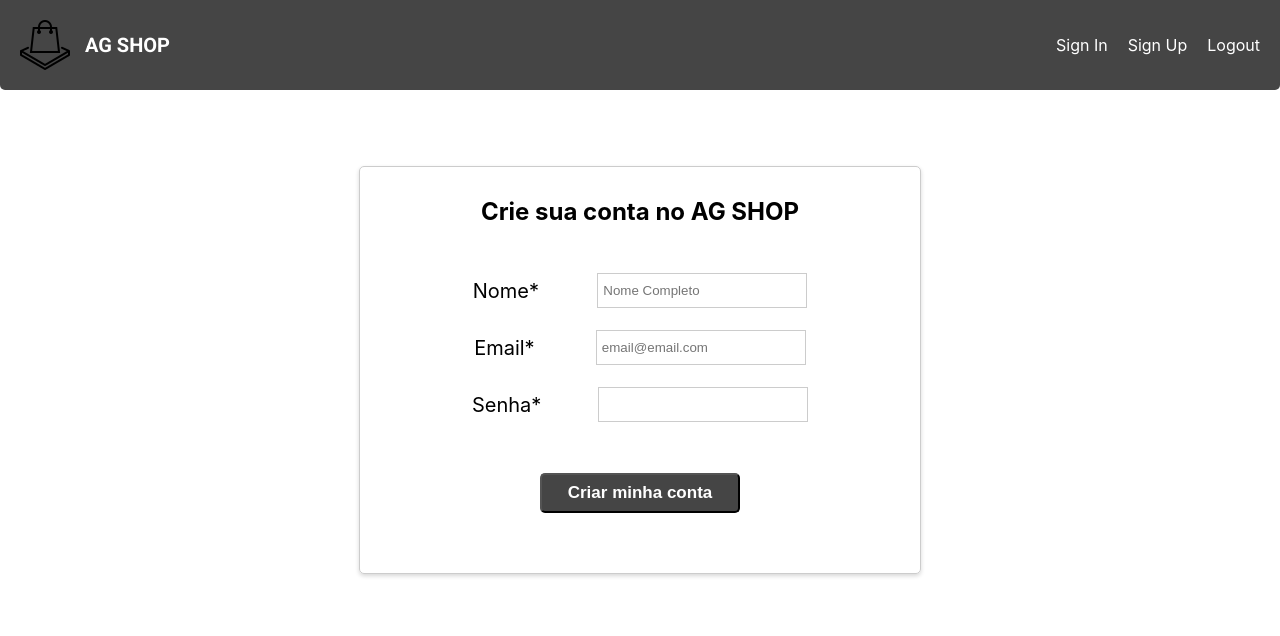
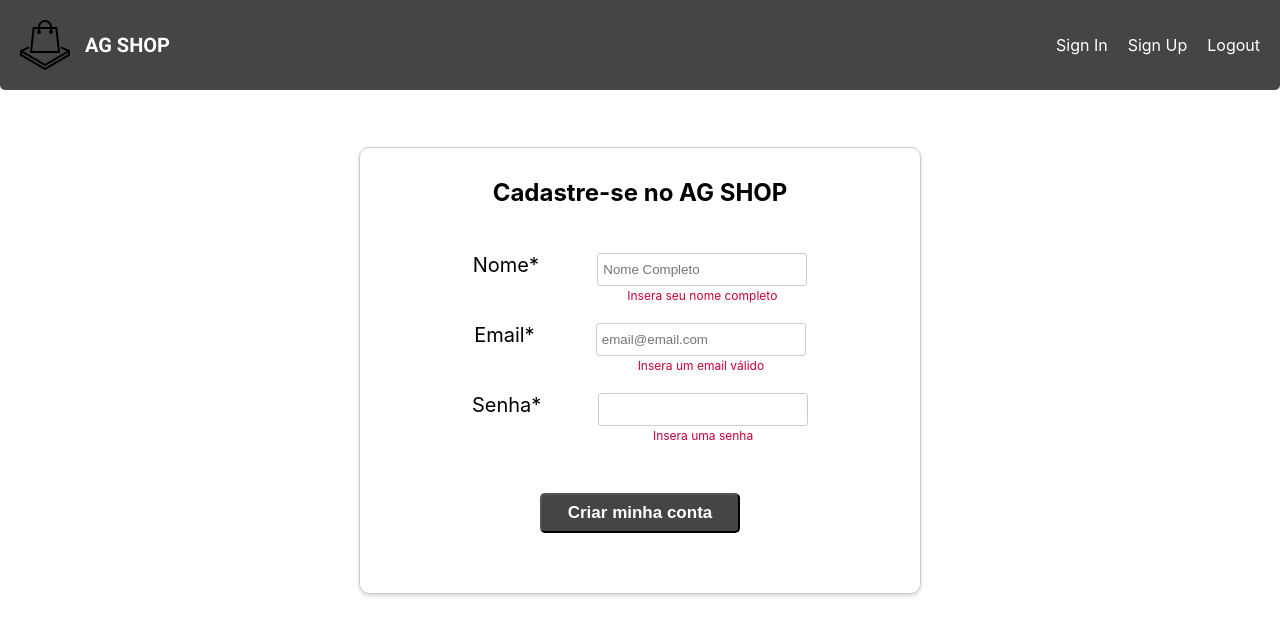
Before and after one commit to AlainNgauthier/ag-ecommerce, a React (Create React App) app in the folder client/: page /signup in a window 1280 px wide. Shown: the top 636 px of the page. Built offline with nearby package versions, Linux system fonts and the light colour scheme.

Commit message:
validation form of sign up - part 1

```diff
--- a/client/src/components/Navbar.js
+++ b/client/src/components/Navbar/Navbar.js
@@ -1,7 +1,7 @@
 import React from 'react';
 import './Navbar.css';
 import { Link } from 'react-router-dom';
-import Logo from '../assets/logo.png';
+import Logo from '../../assets/logo.png';
 
 function Navbar() {
     return(
--- a/client/src/components/Signup.js
+++ /dev/null
@@ -1,42 +0,0 @@
-import React from 'react';
-import './Signup.css';
-
-function Signup() {
-    return(
-        <div className="main">
-            <div className="main__content">
-                <h2>Crie sua conta no AG SHOP</h2>
-                <form className="form">
-                    <div className="form--div">
-                        <label>Nome* </label>
-                        <input
-                            className="form--input"
-                            type="text"
-                            placeholder="Nome Completo"
-                        />
-                    </div>
-                    <div className="form--div">
-                        <label>Email* </label>
-                        <input
-                            className="form--input"
-                            type="text"
-                            placeholder="email@email.com"
-                        />
-                    </div>
-                    <div className="form--div">
-                        <label>Senha* </label>
-                        <input
-                            className="form--input"
-                            type="text"
-                        />
-                    </div>
-                    <button
-                        className="form--btn"
-                    >Criar minha conta</button>
-                </form>
-            </div>
-        </div>
-    )
-}
-
-export default Signup;
--- a/client/src/components/Signup.css
+++ b/client/src/components/Signup/Signup.css
@@ -15,7 +15,7 @@
   justify-content: center;
   gap: 16px;
   border: solid 1px #ccc;
-  border-radius: 5px;
+  border-radius: 10px;
   box-shadow: 0 2px 4px #00000029;
 }
 
@@ -32,11 +32,18 @@
 
 .form--div {
   width: 370px;
-  height: 37px;
+  height: 50px;
   display: flex;
   justify-content: space-around;
+  /*align-items: center;*/
+  gap: 23px;
+}
+
+.form--div--input {
+  display: flex;
+  flex-direction: column;
   align-items: center;
-  gap: 23px;
+  gap: 2px;
 }
 
 .form--input {
@@ -44,7 +51,13 @@
   height: 35px;
   padding-left: 5px;
   border: 1px solid #ccc;
+  border-radius: 3px;
   outline: none;
+}
+
+.form--invalid {
+  font-size: 12px;
+  color: #c70039;
 }
 
 .form--btn {
--- /dev/null
+++ b/client/src/components/Signup/Signup.js
@@ -0,0 +1,91 @@
+import React, { useState } from 'react';
+import './Signup.css';
+
+function Signup() {
+
+    const [isValid, setIsValid] = useState(false);
+    const[values, setValues] = useState({
+        username: '',
+        email: '',
+        password: '',
+    });
+
+    const handleChange = (e) => {
+        //event.persist();
+        const { name, value } = e.target;
+        setValues({
+            ...values,
+            [name]: value
+        })
+    }
+
+    function handleSubmit(e) {
+        e.preventDefault();
+        if(values.username && values.email && values.password){
+            console.log('Submetido');
+            setIsValid(true);
+        }
+    }
+
+    return(
+        <div className="main">
+            <div className="main__content">
+                <h2>Cadastre-se no AG SHOP</h2>
+                <form className="form" onSubmit={handleSubmit}>
+                    <div className="form--div">
+                        <label htmlFor="username">Nome* </label>
+                        <div className="form--div--input">
+                            <input
+                                id="username"
+                                className="form--input"
+                                type="text"
+                                name="username"
+                                placeholder="Nome Completo"
+                                value={values.username}
+                                onChange={handleChange}
+                            />
+                            {!values.username.trim() &&
+                                (<span className="form--invalid">Insera seu nome completo</span>)}
+                        </div>
+                    </div>
+                    <div className="form--div">
+                        <label htmlFor="email">Email* </label>
+                        <div className="form--div--input">
+                            <input
+                                id="email"
+                                className="form--input"
+                                type="email"
+                                name="email"
+                                placeholder="email@email.com"
+                                value={values.email}
+                                onChange={handleChange}
+                            />
+                            {!values.email.trim() &&
+                                (<span className="form--invalid">Insera um email válido</span>)}
+                        </div>
+                    </div>
+                    <div className="form--div">
+                        <label htmlFor="password">Senha* </label>
+                        <div className="form--div--input">
+                            <input
+                                id="password"
+                                className="form--input"
+                                type="password"
+                                name="password"
+                                value={values.password}
+                                onChange={handleChange}
+                            />
+                            {!values.password.trim() &&
+                                (<span className="form--invalid">Insera uma senha</span>)}
+                        </div>
+                    </div>
+                    <button
+                        className="form--btn"
+                        type="submit">Criar minha conta</button>
+                </form>
+            </div>
+        </div>
+    )
+}
+
+export default Signup;
```
Also changed, not shown: client/src/components/Routes.js (+4 -4 lines), client/src/components/Checkout/Checkout.js (renamed from client/src/components/Checkout.js), client/src/components/Context/context.js (added), client/src/components/Footer/Footer.jsx (added), client/src/components/Navbar/Navbar.css (renamed from client/src/components/Navbar.css), client/src/components/Signin/Signin.css (added), client/src/components/Signin/Signin.js (renamed from client/src/components/Signin.js).
